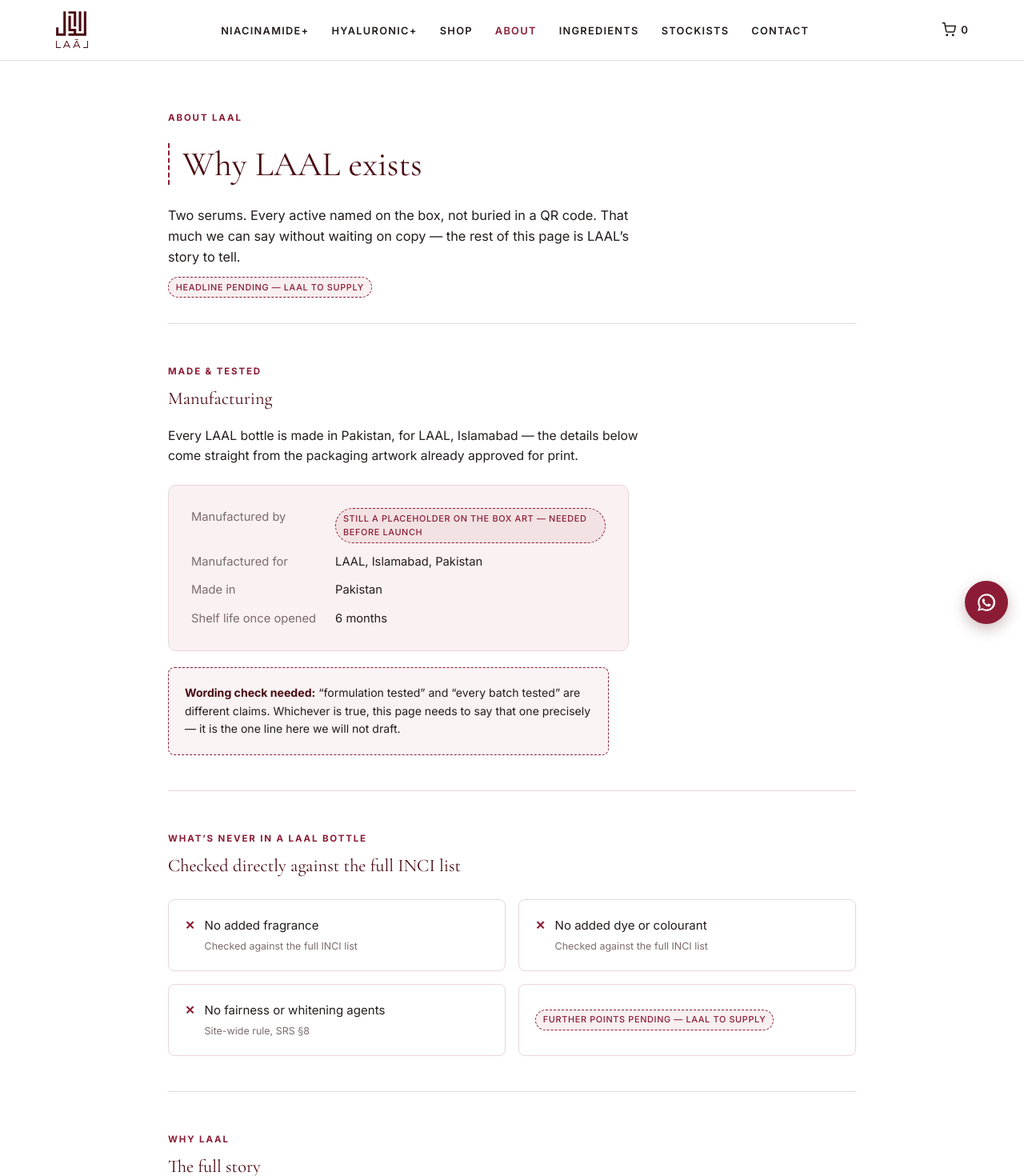
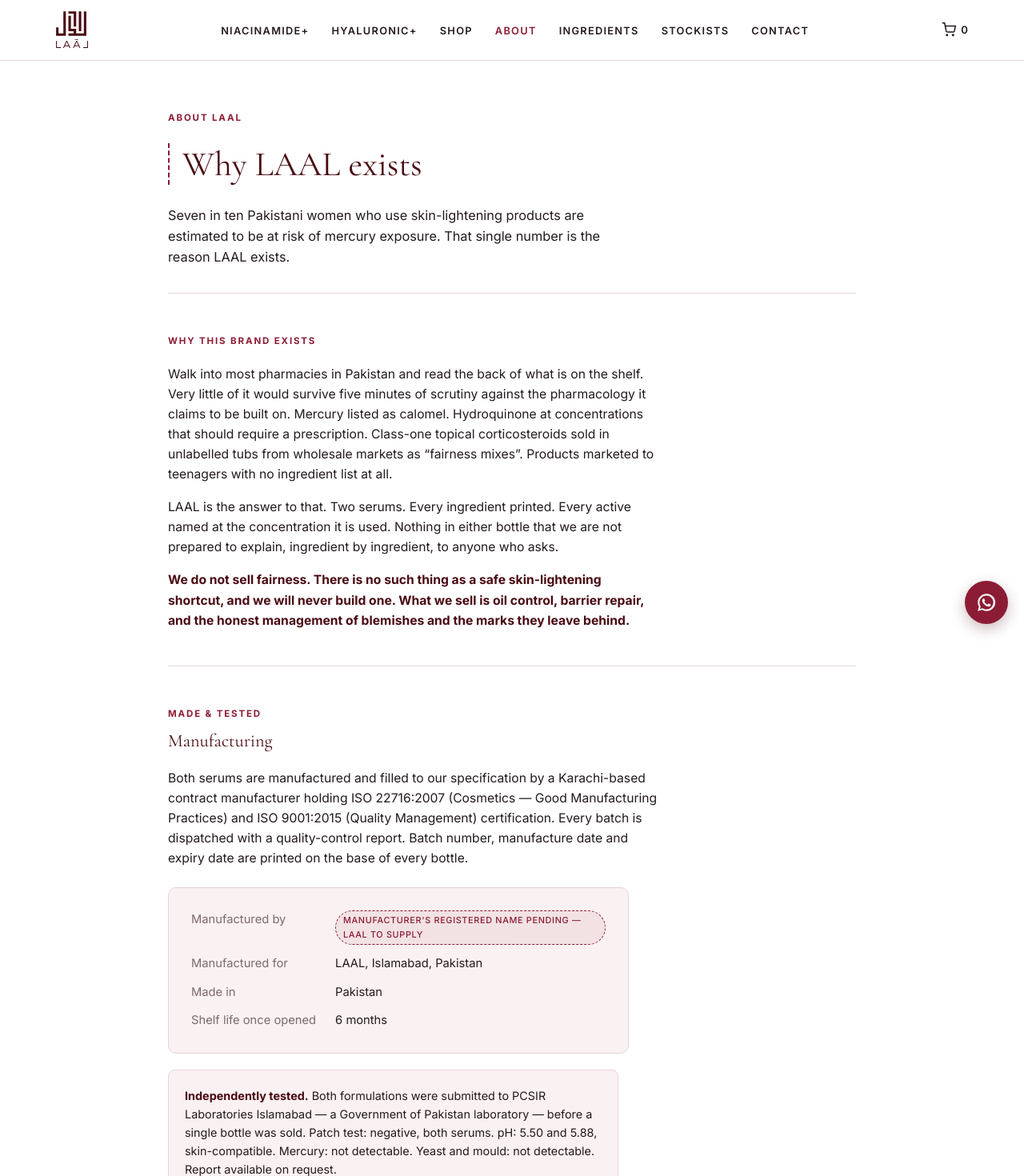
Before and after one commit to aitazazahsan01/laal_cosmetics, a Next.js app: page /about in a window 1280 px wide. Shown: the top 1470 px of the page at 80% size. Built offline with nearby package versions, Linux system fonts and the light colour scheme; no server answers; the database is empty.

Commit message:
Add real About page copy; expand computed ingredient-exclusion checks

```diff
--- a/app/about/page.tsx
+++ b/app/about/page.tsx
@@ -8,24 +8,26 @@
 export const dynamic = "force-dynamic";
 
 export const metadata: Metadata = {
-  title: "About",
+  // `absolute` bypasses the root layout's "%s — LAAL" title template.
+  title: { absolute: "Why We Built LAAL | Skincare Without Fairness Claims" },
   description:
-    "Two serums, made in Pakistan for LAAL, Islamabad. Every active named on the box.",
+    "Why a Pakistani skincare brand that prints every ingredient, names every concentration and refuses to sell skin lightening.",
 };
 
 /**
  * About.
  *
  * Content provenance:
- *  - The manufacturing facts block is real, taken from the approved packaging artwork. The
- *    manufacturer's own name and address are still a literal placeholder on LAAL's box art,
- *    so that row is a <PendingNote> rather than a guess.
+ *  - The lede, brand-story section, manufacturing paragraph and "Independently tested" block
+ *    are real, from the LAAL Website Content Pack §8.
+ *  - The manufacturer's own registered name is still explicitly "still to come" (Content Pack
+ *    §13.4), so that row stays a <PendingNote> rather than a guess.
  *  - "What's never in a LAAL bottle" is COMPUTED from both products' INCI lists at render
  *    time (lib/ingredients.ts) — the absence claims are only shown when the code has actually
  *    verified the absence, so a reformulation cannot leave a false claim on the page.
- *  - The test-accuracy callout is a flag, not copy. "Formulation tested" and "every batch
- *    tested" are materially different claims and only LAAL can say which is true.
- *  - The brand story is entirely LAAL's to write.
+ *  - The test-accuracy block states precisely what was tested — "the formulations were
+ *    tested," not "every batch is tested" — per Content Pack §12.
+ *  - "The full story" (founder narrative) is still genuinely pending — LAAL's to write.
  */
 export default async function AboutPage() {
   const products = await prisma.product.findMany({
@@ -45,34 +47,60 @@
           </span>
         }
         lede={
-          <>
-            <p>
-              Two serums. Every active named on the box, not buried in a QR code.
-              That much we can say without waiting on copy — the rest of this page
-              is LAAL&rsquo;s story to tell.
-            </p>
-            <PendingNote
-              label="Headline pending — LAAL to supply"
-              className="mt-3"
-            />
-          </>
+          <p>
+            Seven in ten Pakistani women who use skin-lightening products are
+            estimated to be at risk of mercury exposure. That single number
+            is the reason LAAL exists.
+          </p>
         }
       />
+
+      {/* Why this brand exists — real, Content Pack §8 */}
+      <section className="border-t border-line py-11">
+        <span className="label">Why this brand exists</span>
+        <div className="mt-4 max-w-[62ch] space-y-4 text-[0.98rem]">
+          <p>
+            Walk into most pharmacies in Pakistan and read the back of what
+            is on the shelf. Very little of it would survive five minutes of
+            scrutiny against the pharmacology it claims to be built on.
+            Mercury listed as calomel. Hydroquinone at concentrations that
+            should require a prescription. Class-one topical corticosteroids
+            sold in unlabelled tubs from wholesale markets as &ldquo;fairness
+            mixes&rdquo;. Products marketed to teenagers with no ingredient
+            list at all.
+          </p>
+          <p>
+            LAAL is the answer to that. Two serums. Every ingredient
+            printed. Every active named at the concentration it is used.
+            Nothing in either bottle that we are not prepared to explain,
+            ingredient by ingredient, to anyone who asks.
+          </p>
+          <p className="font-bold text-oxblood">
+            We do not sell fairness. There is no such thing as a safe
+            skin-lightening shortcut, and we will never build one. What we
+            sell is oil control, barrier repair, and the honest management
+            of blemishes and the marks they leave behind.
+          </p>
+        </div>
+      </section>
 
       {/* Manufacturing — real, from the approved packaging artwork */}
       <section className="border-t border-line py-11">
         <span className="label">Made &amp; tested</span>
         <h2 className="mt-1 font-serif text-[1.4rem]">Manufacturing</h2>
         <p className="mt-4 max-w-[62ch] text-[0.98rem]">
-          Every LAAL bottle is made in Pakistan, for LAAL, Islamabad — the details
-          below come straight from the packaging artwork already approved for
-          print.
+          Both serums are manufactured and filled to our specification by a
+          Karachi-based contract manufacturer holding ISO 22716:2007
+          (Cosmetics — Good Manufacturing Practices) and ISO 9001:2015
+          (Quality Management) certification. Every batch is dispatched with
+          a quality-control report. Batch number, manufacture date and
+          expiry date are printed on the base of every bottle.
         </p>
 
         <dl className="mt-6 grid max-w-[62ch] grid-cols-[auto_1fr] gap-x-6 gap-y-3 rounded-panel border border-line bg-blush p-7 text-[0.92rem]">
           <dt className="text-muted">Manufactured by</dt>
           <dd>
-            <PendingNote label="Still a placeholder on the box art — needed before launch" />
+            <PendingNote label="Manufacturer's registered name pending — LAAL to supply" />
           </dd>
 
           <dt className="text-muted">Manufactured for</dt>
@@ -85,11 +113,13 @@
           <dd>6 months</dd>
         </dl>
 
-        <div className="mt-5 max-w-[62ch] rounded-card border border-dashed border-ruby bg-ruby/[0.05] p-5 text-[0.88rem]">
-          <strong className="text-oxblood">Wording check needed:</strong>{" "}
-          &ldquo;formulation tested&rdquo; and &ldquo;every batch tested&rdquo;
-          are different claims. Whichever is true, this page needs to say that one
-          precisely — it is the one line here we will not draft.
+        <div className="mt-5 max-w-[62ch] rounded-card border border-line bg-blush p-5 text-[0.9rem]">
+          <strong className="text-oxblood">Independently tested.</strong>{" "}
+          Both formulations were submitted to PCSIR Laboratories Islamabad —
+          a Government of Pakistan laboratory — before a single bottle was
+          sold. Patch test: negative, both serums. pH: 5.50 and 5.88,
+          skin-compatible. Mercury: not detectable. Yeast and mould: not
+          detectable. Report available on request.
         </div>
       </section>
 
@@ -120,10 +150,6 @@
                 </div>
               </div>
             ))}
-
-          <div className="flex items-center rounded-card border border-line p-5">
-            <PendingNote label="Further points pending — LAAL to supply" />
-          </div>
         </div>
       </section>
 
--- a/lib/ingredients.ts
+++ b/lib/ingredients.ts
@@ -44,6 +44,16 @@
 const FRAGRANCE_MARKERS = ["parfum", "fragrance", "aroma"];
 const COLOURANT_MARKERS = ["ci1", "ci2", "ci4", "ci5", "ci6", "ci7", "colorant", "colourant"];
 
+/**
+ * Markers for the additional "never in a LAAL bottle" claims from the LAAL Website Content
+ * Pack §8 that can be verified the same way — by their absence from the INCI string.
+ * "Calomel" is mercurous chloride, the INCI/pharmacopoeial name mercury is sometimes listed
+ * under.
+ */
+const MERCURY_MARKERS = ["mercury", "calomel"];
+const HYDROQUINONE_MARKERS = ["hydroquinone"];
+const RETINOIC_ACID_MARKERS = ["retinoic"];
+
 function containsMarker(products: Product[], markers: string[]): boolean {
   return products.some((product) =>
     parseInci(product.inciList).some((ingredient) => {
@@ -69,6 +79,27 @@
       label: "No added dye or colourant",
       basis,
       verified: !containsMarker(products, COLOURANT_MARKERS),
+    },
+    {
+      label: "No mercury compounds",
+      basis,
+      verified: !containsMarker(products, MERCURY_MARKERS),
+    },
+    {
+      label: "No hydroquinone",
+      basis,
+      verified: !containsMarker(products, HYDROQUINONE_MARKERS),
+    },
+    {
+      label: "No retinoic acid",
+      basis,
+      verified: !containsMarker(products, RETINOIC_ACID_MARKERS),
+    },
+    {
+      // Not an INCI check — a standing brand/policy commitment, Content Pack §8.
+      label: "No topical corticosteroids",
+      basis: "Site-wide rule, Content Pack §8",
+      verified: true,
     },
     {
       // Not an INCI check — a standing brand/site rule from the SRS.
```
